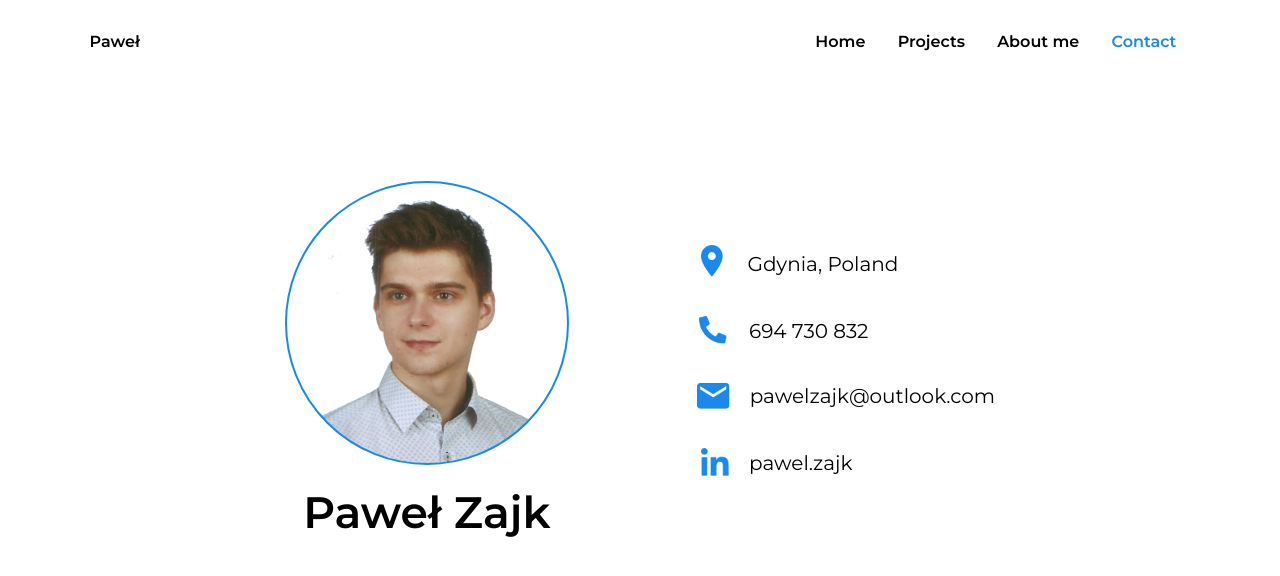
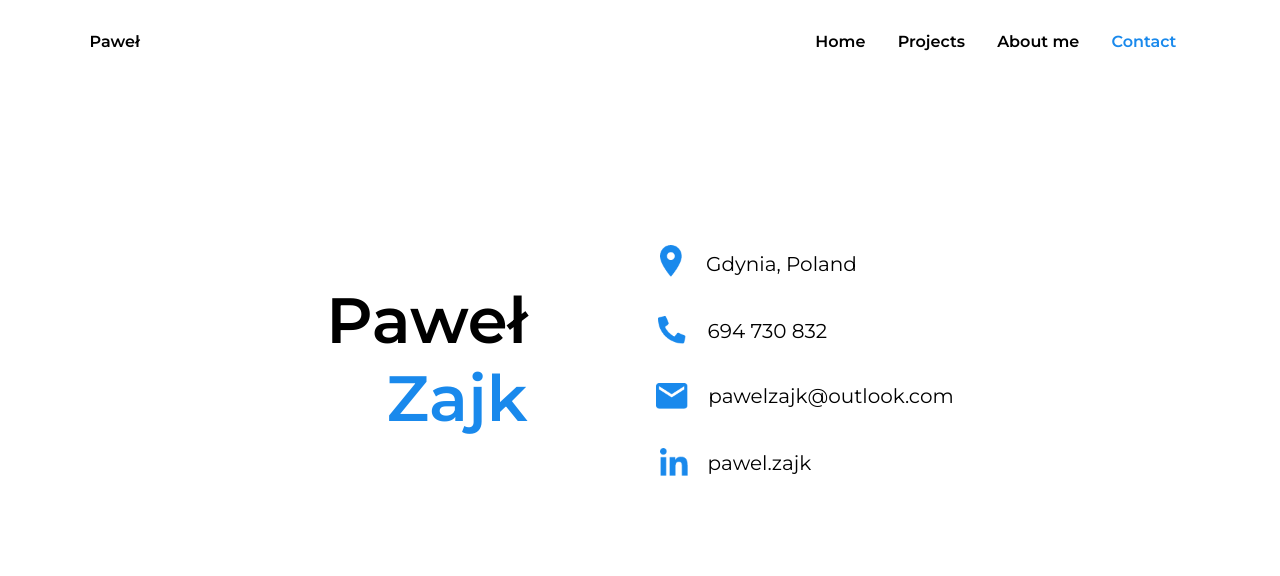
Before and after one commit to paweloo/paweloo.github.io, a website: page contact.html in a window 1280 px wide. Drawn offline with nearby package versions, Linux system fonts and the light colour scheme.

Commit message:
Add files via upload

```diff
--- a/contact.html
+++ b/contact.html
@@ -23,8 +23,8 @@
         </header>
         <main class="contactMain">
             <div class="contactPhoto">
-                <div class="contactPhotoCircle"></div>
-                <h1 class="contactName">Paweł Zajk</h1>
+                <!--<div class="contactPhotoCircle"></div>-->
+                <h1 class="contactName">Paweł<br><span class="blue">Zajk</span></h1>
             </div>
             <div class="contactData">
                 <p class="dataDetail"><img class="contactIcon1" src="img/loaction.png" />Gdynia, Poland</p>
--- a/css/main.css
+++ b/css/main.css
@@ -619,9 +619,9 @@ header nav ul li a:hover {
 }
 
 .contactName {
-    margin-top: 1.25rem;
-    font-size: 2.75rem;
-    text-align: center;
+    margin-top: 3.5rem;
+    font-size: 4rem;
+    text-align: right;
     font-weight: 600;
 }
 
```
